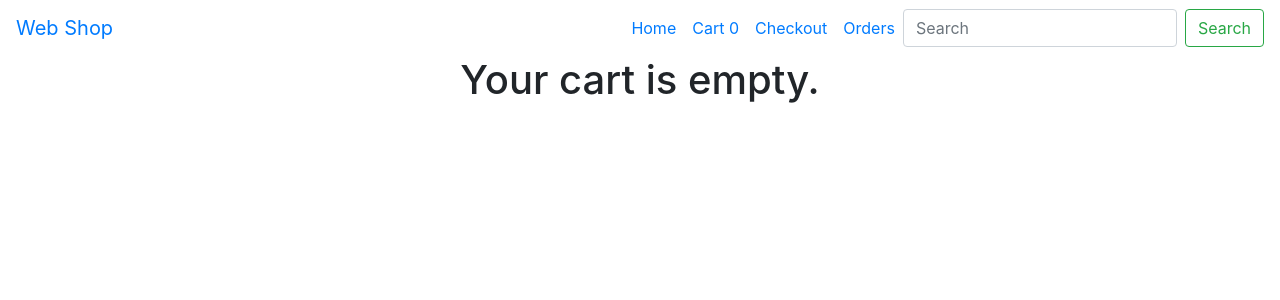
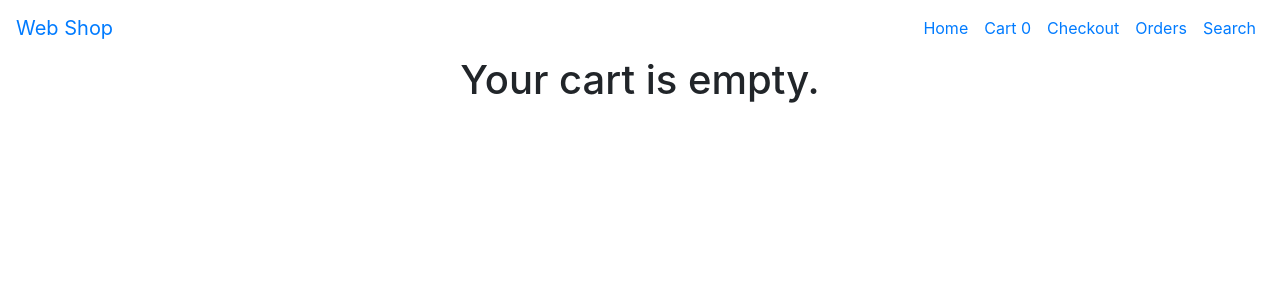
Before and after one commit to jkarelins/web-shop, a React (Create React App) app: page /cart in a window 1280 px wide. Shown: the top 300 px of the page. Built offline with nearby package versions, Linux system fonts and the light colour scheme.

Commit message:
Search page

```diff
--- a/src/components/Header.jsx
+++ b/src/components/Header.jsx
@@ -1,5 +1,5 @@
 import React, { Component } from "react";
-import { Link } from "react-router-dom";
+import { Link, withRouter } from "react-router-dom";
 import { connect } from "react-redux";
 import newSearchReq from "../store/searchReducer/actions";
 
@@ -21,6 +21,7 @@ class Header extends Component {
   };
 
   render() {
+    const { pathname } = this.props.location;
     return (
       <nav className="navbar navbar-expand-lg  justify-content-between">
         <Link className="navbar-brand" to="/">
@@ -60,7 +61,16 @@ class Header extends Component {
               Orders
             </Link>
           </li>
-          <form className="form-inline my-2 my-lg-0" onSubmit={this.newSearch}>
+          <li className="nav-item">
+            <Link to="/search" className="nav-link">
+              Search
+            </Link>
+          </li>
+          {pathname === "/search" ? (
+            <form
+              className="form-inline my-2 my-lg-0"
+              onSubmit={this.newSearch}
+            >
               <input
                 name="search"
                 className="form-control mr-sm-2"
@@ -76,6 +86,9 @@ class Header extends Component {
                 value="Search"
               />
             </form>
+          ) : (
+            ""
+          )}
         </ul>
       </nav>
     );
@@ -88,4 +101,4 @@ function mapPropsToState({ cartReducer }) {
   };
 }
 
-export default connect(mapPropsToState)(Header);
+export default connect(mapPropsToState)(withRouter(Header));
```
Lines whose indentation alone changed are shown as unchanged.
